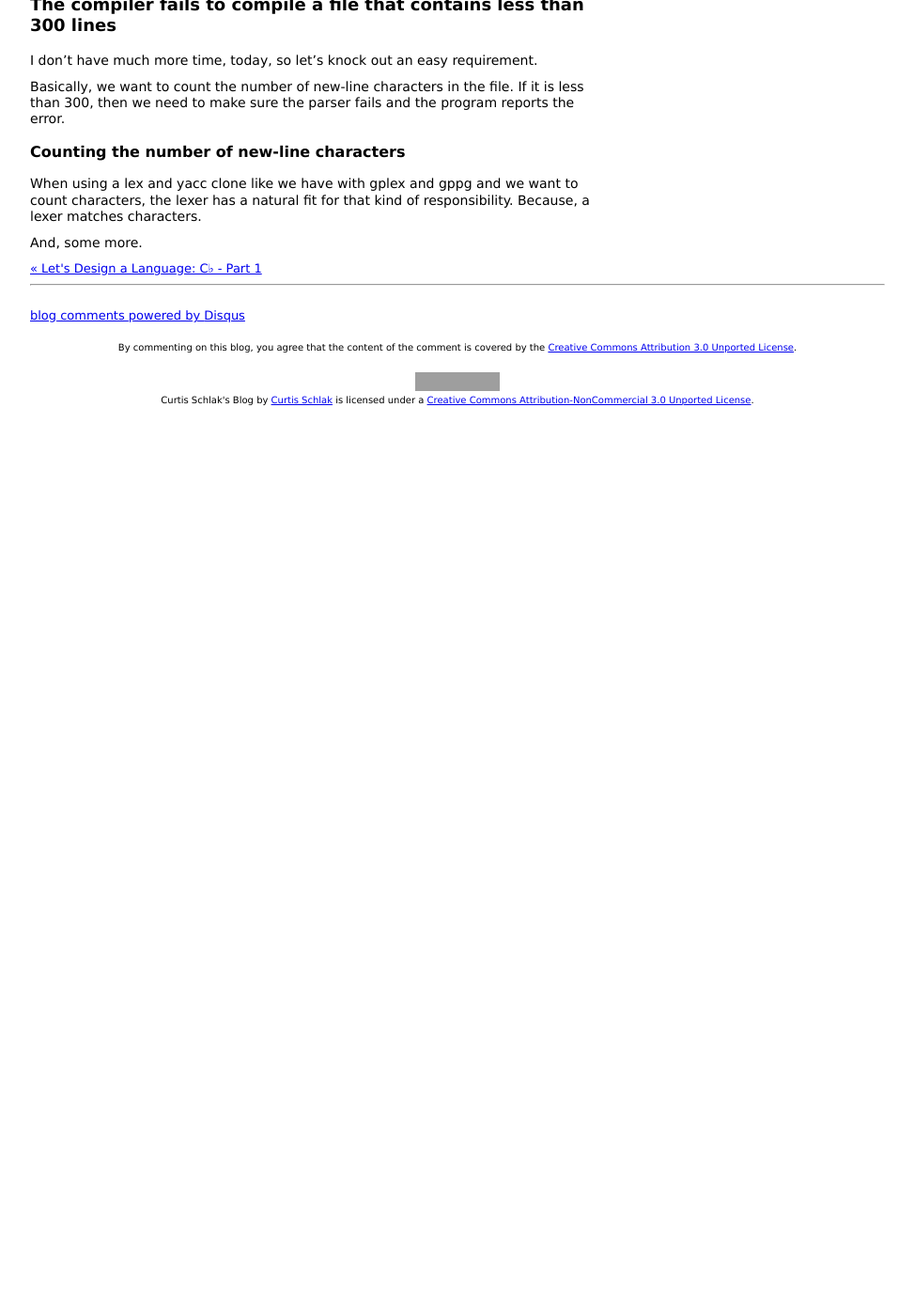
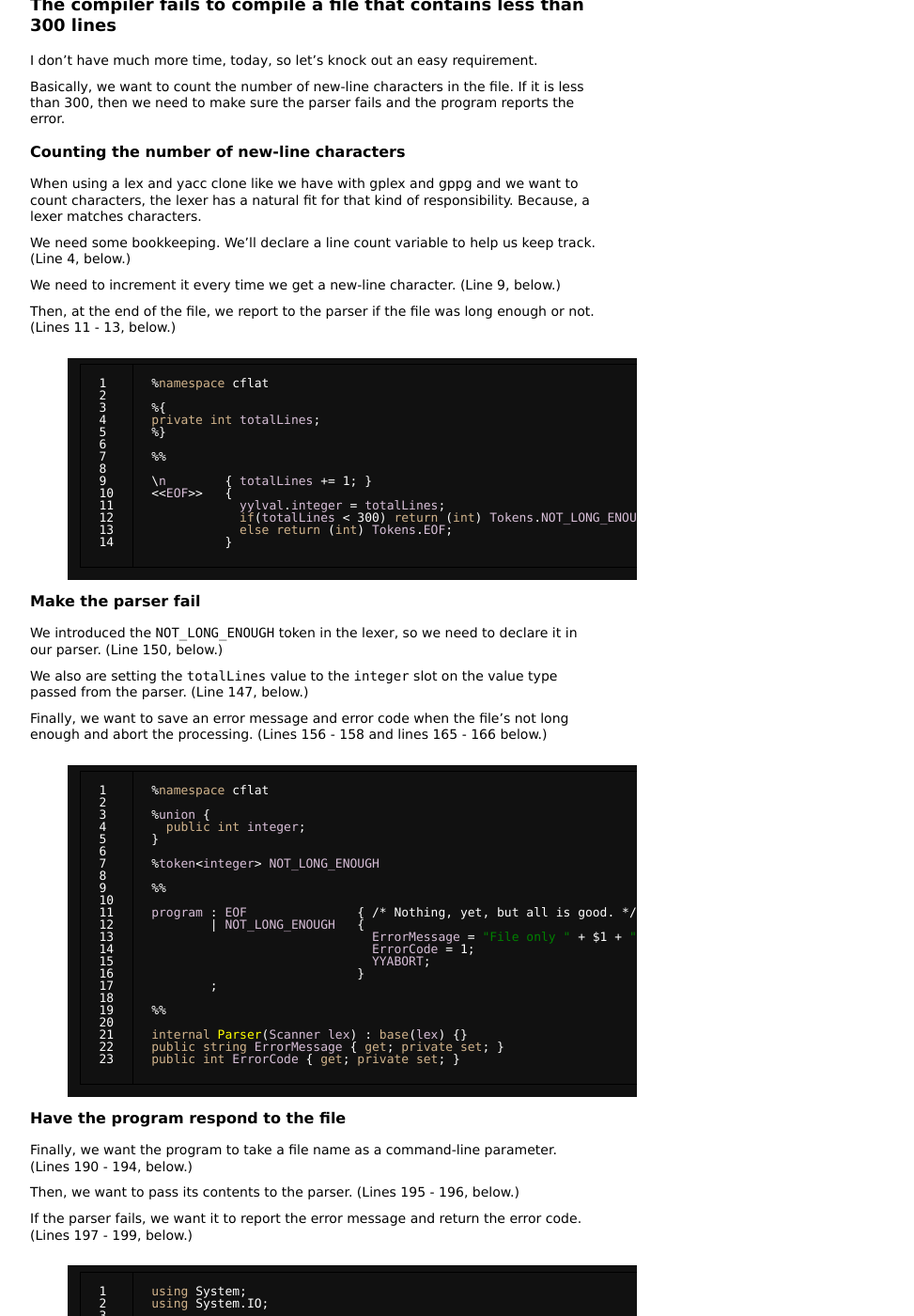
Before and after one commit to roberts-sandbox/test-realist, a Jekyll site: the page built from _posts/2011-12-13-ramble.md, in a window 1280 px wide and 1400 px high, scrolled down 1359 px. Shown: the whole window at 94% size, without its empty margins (153-1126 px from the left). Built offline with Jekyll 4.4.1, drawn with Linux system fonts in a browser that asks for light colours; before the commit the page ends 1791 px from its top, so only the background shows below that; some of the changed text lies outside the part shown; grey boxes are pictures that could not be loaded.

Commit message:
Finished the post. Finally. Geez.

```diff
--- a/_posts/2011-12-13-ramble.md
+++ b/_posts/2011-12-13-ramble.md
@@ -103,4 +103,111 @@ When using a lex and yacc clone like we have with gplex and gppg and we want
 to count characters, the lexer has a natural fit for that kind of
 responsibility. Because, a lexer matches characters.
 
-And, some more.
+We need some bookkeeping. We'll declare a line count variable to help us keep
+track. (Line 4, below.)
+
+We need to increment it every time we get a new-line character. (Line 9,
+below.)
+
+Then, at the end of the file, we report to the parser if the file was long
+enough or not. (Lines 11 - 13, below.)
+
+{% highlight csharp linenos %}
+%namespace cflat
+
+%{
+private int totalLines;
+%}
+
+%%
+
+\n        { totalLines += 1; }
+<<EOF>>   {
+            yylval.integer = totalLines;
+            if(totalLines < 300) return (int) Tokens.NOT_LONG_ENOUGH;
+            else return (int) Tokens.EOF;
+          }
+{% endhighlight %}
+
+### Make the parser fail
+
+We introduced the `NOT_LONG_ENOUGH` token in the lexer, so we need to declare
+it in our parser. (Line 150, below.)
+
+We also are setting the `totalLines` value to the `integer` slot on the value
+type passed from the parser. (Line 147, below.)
+
+Finally, we want to save an error message and error code when the file's not
+long enough and abort the processing. (Lines 156 - 158 and lines 165 - 166
+below.)
+
+{% highlight csharp linenos %}
+%namespace cflat
+
+%union {
+  public int integer;
+}
+
+%token<integer> NOT_LONG_ENOUGH
+
+%%
+
+program : EOF               { /* Nothing, yet, but all is good. */ }
+        | NOT_LONG_ENOUGH   {
+                              ErrorMessage = "File only " + $1 + " lines long.";
+                              ErrorCode = 1;
+                              YYABORT;
+                            }
+        ;
+
+%%
+
+internal Parser(Scanner lex) : base(lex) {}
+public string ErrorMessage { get; private set; }
+public int ErrorCode { get; private set; }
+{% endhighlight %}
+
+### Have the program respond to the file
+
+Finally, we want the program to take a file name as a command-line parameter.
+(Lines 190 - 194, below.)
+
+Then, we want to pass its contents to the parser. (Lines 195 - 196, below.)
+
+If the parser fails, we want it to report the error message and return the
+error code. (Lines 197 - 199, below.)
+
+{% highlight csharp linenos %}
+using System;
+using System.IO;
+
+namespace cflat
+{
+  class MainClass
+  {
+    public static int Main (string[] args)
+    {
+      if (args.Length == 0) {
+        Console.Error.WriteLine ("Specify a file, dude.");
+        return 1;
+      }
+      using (Stream input = File.Open(args[0], FileMode.Open)) {
+        Scanner scanner = new Scanner (input);
+        Parser parser = new Parser (scanner);
+        if (!parser.Parse ()) {
+          Console.Error.WriteLine (parser.ErrorMessage);
+          return parser.ErrorCode;
+        }
+      }
+      return 0;
+    }
+  }
+}
+{% endhighlight %}
+
+
+## More later
+
+Now that we've got the first requirement out of the way, I can feel the
+momentum building! Soon, we'll have C♭ to use in all of our business-facing
+software!
```
